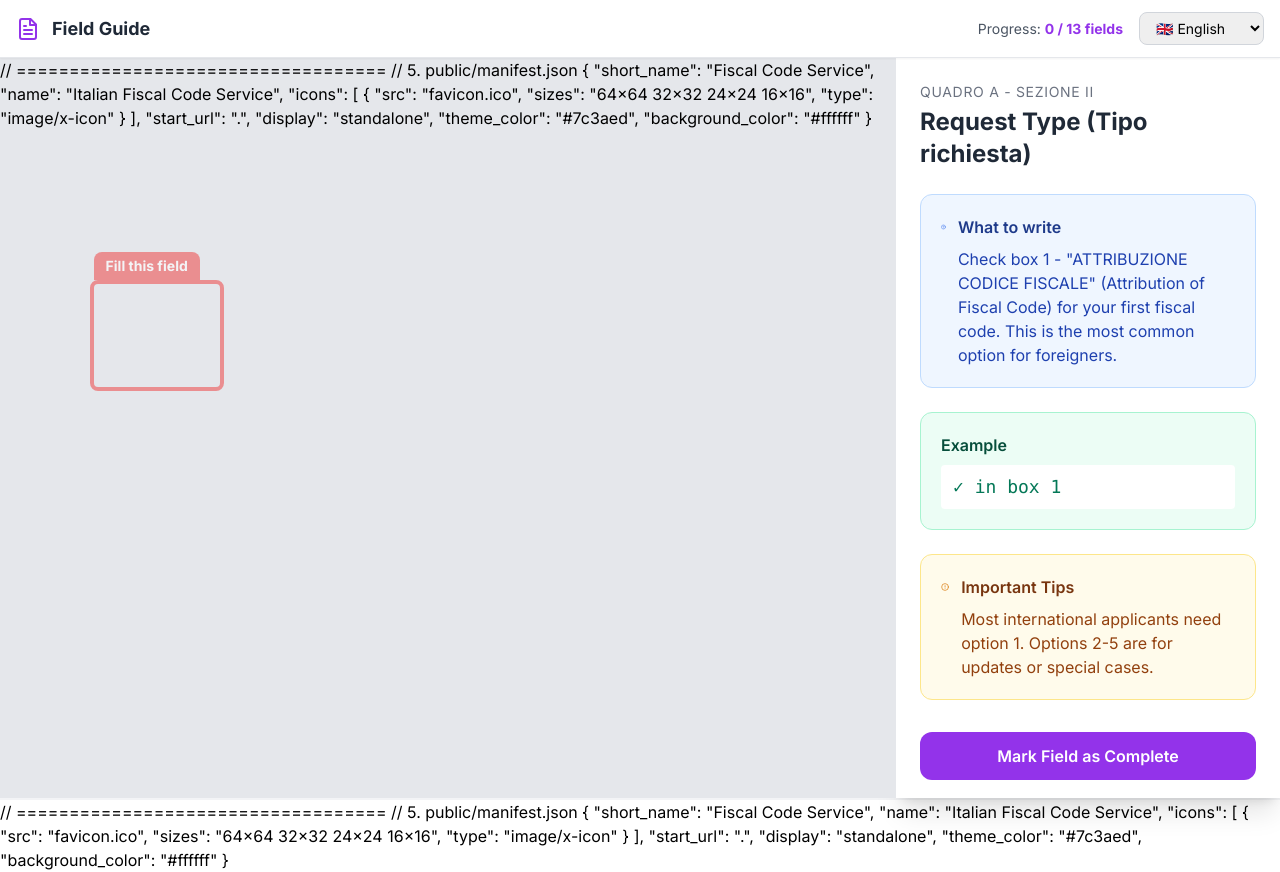
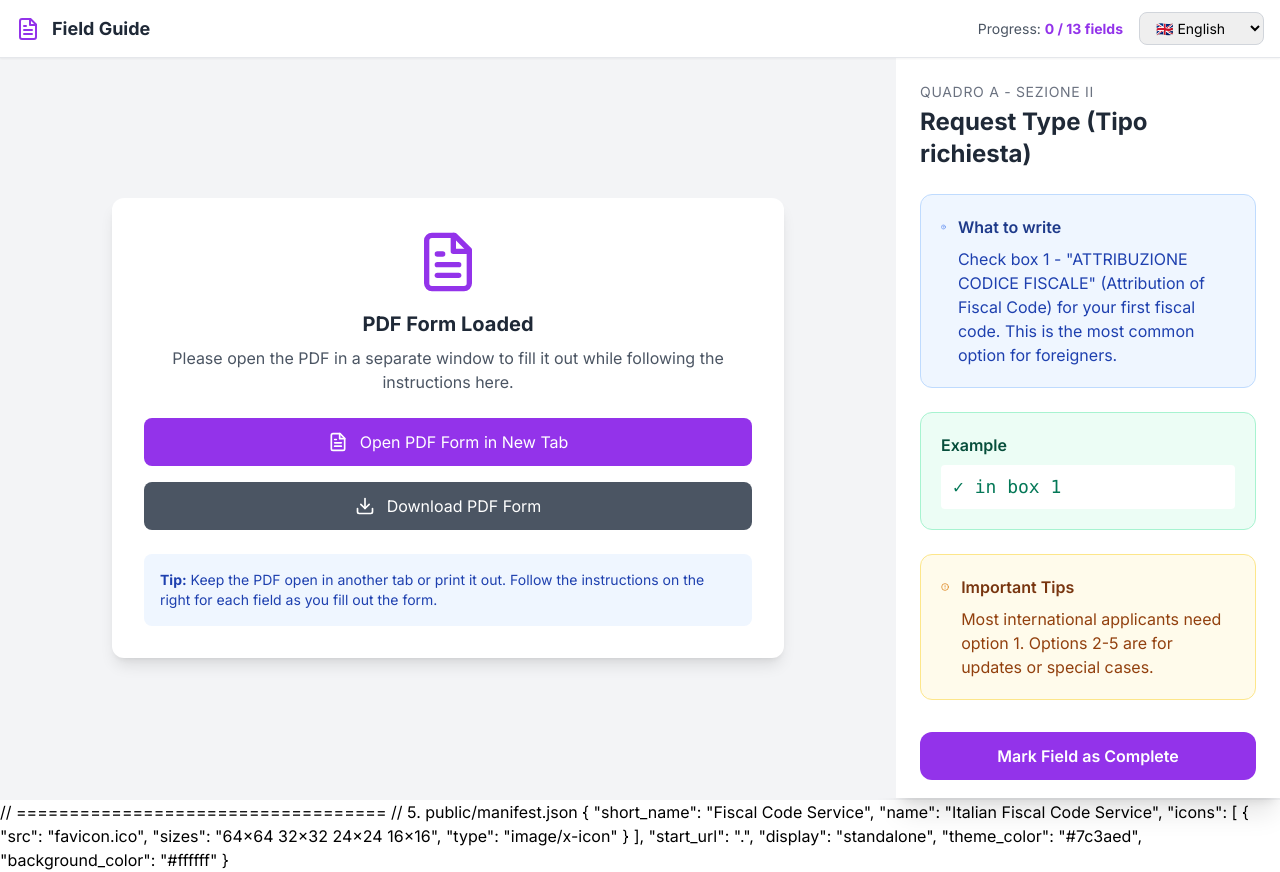
Before and after one commit to Geppix140269/fiscalcode, a React (Create React App) app: page / in a window 1280 px wide. Both pictures are taken after a click on the button "Start with Official Form". Built offline with nearby package versions, Linux system fonts and the light colour scheme; the HTML template or start-up script is replaced by a standard one.

Commit message:
Update ItalianFiscalCodeAssistant.js

```diff
--- a/src/components/ItalianFiscalCodeAssistant.js
+++ b/src/components/ItalianFiscalCodeAssistant.js
@@ -69,7 +69,7 @@ const ItalianFiscalCodeAssistant = () => {
       section: 'QUADRO A - Sezione II',
       label: 'Request Type (Tipo richiesta)',
       page: 1,
-      position: { top: '30%', left: '10%', width: '15%', height: '15%' },
+      position: { top: '380px', left: '180px', width: '30px', height: '30px' },
       instruction: {
         en: 'Check box 1 - "ATTRIBUZIONE CODICE FISCALE" (Attribution of Fiscal Code) for your first fiscal code. This is the most common option for foreigners.',
         it: 'Spuntare la casella 1 - "ATTRIBUZIONE CODICE FISCALE" per il primo codice fiscale.',
@@ -576,40 +576,44 @@ const ItalianFiscalCodeAssistant = () => {
 
       <div className="flex h-[calc(100vh-60px)]">
         {/* PDF Viewer */}
-        <div className="flex-1 bg-gray-200 relative overflow-hidden">
+        <div className="flex-1 bg-gray-100 relative overflow-auto">
           {pdfUrl ? (
-            <div className="w-full h-full">
-              {/* Try iframe first */}
-              <iframe
-                src={`${pdfUrl}#toolbar=1&navpanes=0&scrollbar=1`}
-                className="w-full h-full border-0"
-                title="Fiscal Code Form"
-              />
+            <div className="w-full h-full flex items-center justify-center p-8">
+              <div className="bg-white rounded-xl shadow-lg p-8 max-w-2xl w-full">
+                <div className="text-center mb-6">
+                  <FileText className="w-16 h-16 text-purple-600 mx-auto mb-4" />
+                  <h3 className="text-xl font-bold text-gray-800 mb-2">PDF Form Loaded</h3>
+                  <p className="text-gray-600 mb-4">
+                    Please open the PDF in a separate window to fill it out while following the instructions here.
+                  </p>
+                </div>
 
-              {/* Fallback message */}
-              <div className="absolute inset-0 flex items-center justify-center bg-white/95 pointer-events-none opacity-0 hover:opacity-100 transition-opacity">
-                <div className="text-center p-8">
-                  <FileText className="w-16 h-16 text-gray-400 mx-auto mb-4" />
-                  <p className="text-gray-600 mb-4">
-                    Having trouble viewing the PDF?
-                  </p>
-                  <div className="space-y-3 pointer-events-auto">
+                <div className="space-y-4">
                   <a
                     href={pdfUrl}
                     target="_blank"
                     rel="noopener noreferrer"
-                      className="block bg-purple-600 text-white px-6 py-3 rounded-lg hover:bg-purple-700 transition-colors"
+                    className="flex items-center justify-center gap-3 w-full bg-purple-600 text-white px-6 py-3 rounded-lg hover:bg-purple-700 transition-colors"
                   >
-                      Open PDF in New Tab
+                    <FileText className="w-5 h-5" />
+                    Open PDF Form in New Tab
                   </a>
+
                   <a
                     href={pdfUrl}
                     download="AA4-8-fiscal-code-form.pdf"
-                      className="block bg-gray-600 text-white px-6 py-3 rounded-lg hover:bg-gray-700 transition-colors"
+                    className="flex items-center justify-center gap-3 w-full bg-gray-600 text-white px-6 py-3 rounded-lg hover:bg-gray-700 transition-colors"
                   >
-                      Download PDF
+                    <Download className="w-5 h-5" />
+                    Download PDF Form
                   </a>
                 </div>
+
+                <div className="mt-6 p-4 bg-blue-50 rounded-lg">
+                  <p className="text-sm text-blue-800">
+                    <strong>Tip:</strong> Keep the PDF open in another tab or print it out.
+                    Follow the instructions on the right for each field as you fill out the form.
+                  </p>
                 </div>
               </div>
             </div>
@@ -617,27 +621,12 @@ const ItalianFiscalCodeAssistant = () => {
             <div className="flex items-center justify-center h-full">
               <div className="text-center text-gray-500">
                 <FileText className="w-16 h-16 mx-auto mb-4 text-gray-400" />
-                <p>PDF will be displayed here</p>
+                <p>Upload or download the PDF form to begin</p>
               </div>
             </div>
           )}
 
-          {/* Field Highlight Overlay */}
-          {currentFieldData && (
-            <div
-              className="absolute border-4 border-red-500 rounded-lg pointer-events-none animate-pulse"
-              style={{
-                top: currentFieldData.position.top,
-                left: currentFieldData.position.left,
-                width: currentFieldData.position.width,
-                height: currentFieldData.position.height,
-              }}
-            >
-              <div className="absolute -top-8 left-0 bg-red-500 text-white px-3 py-1 rounded-t-lg text-sm font-bold">
-                Fill this field
-              </div>
-            </div>
-          )}
+          {/* Removed Field Highlight Overlay since PDF is not embedded */}
         </div>
 
         {/* Instructions Panel */}
```
Lines whose indentation alone changed are shown as unchanged.
